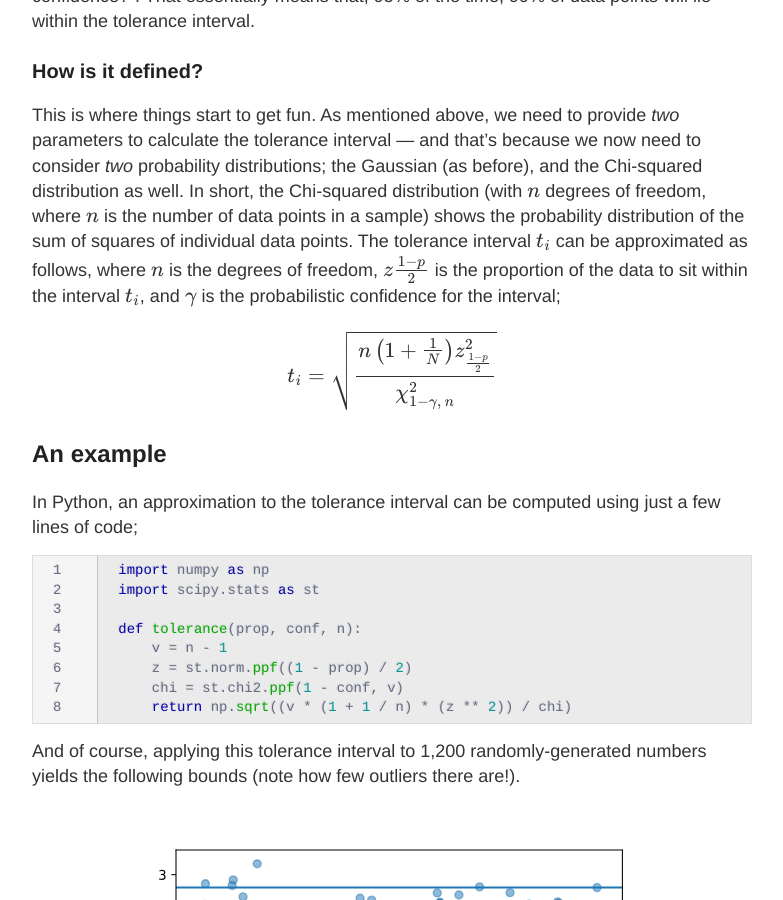
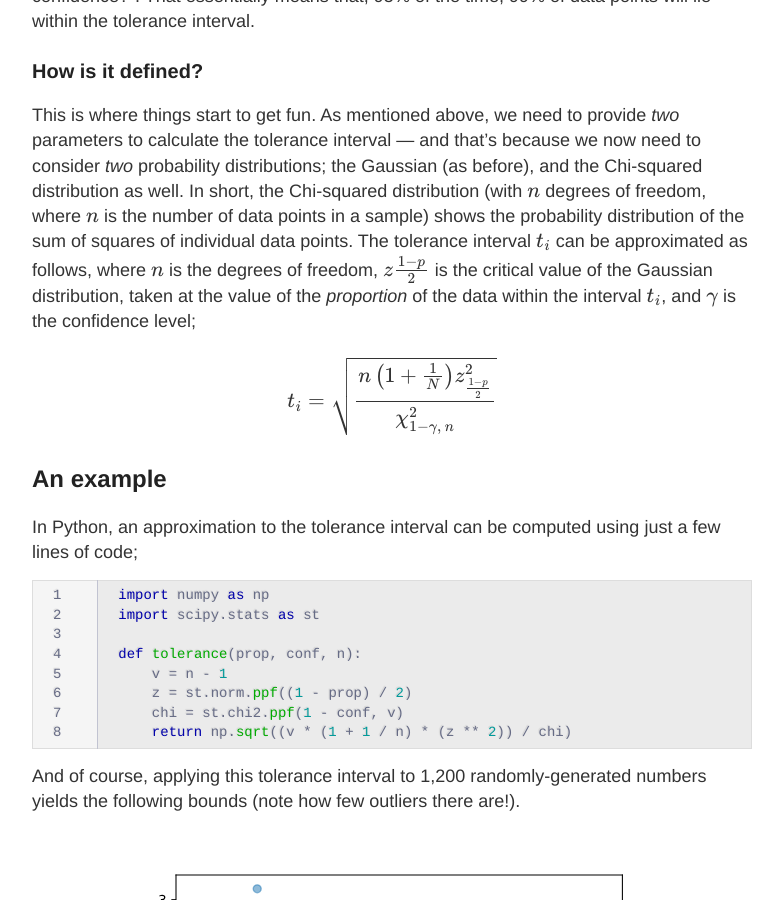
Before and after one commit to smith01s/newey01c.github.io, a Jekyll site: the page built from _posts/2018-02-28-intervals.md, in a window 1280 px wide and 900 px high, scrolled down 2872 px. Shown: the whole window, without its empty margins (248-1031 px from the left). Built offline with Jekyll 4.4.1, drawn with Linux system fonts in a browser that asks for light colours; nearby versions of some CDN libraries; formulas are drawn with MathJax 3; comment, search, counter and statistics services are not loaded.

Commit message:
More error fixing

```diff
--- a/_posts/2018-02-28-intervals.md
+++ b/_posts/2018-02-28-intervals.md
@@ -119,8 +119,9 @@ distribution (with $n$ degrees of freedom, where $n$ is the number of data
 points in a sample) shows the probability distribution of the sum of squares of
 individual data points. The tolerance interval $t_i$ can be approximated as
 follows, where $n$ is the degrees of freedom, $z \frac{1 - p}{2}$ is the
-proportion of the data to sit within the interval $t_i$, and $\gamma$ is the
-probabilistic confidence for the interval;
+critical value of the Gaussian distribution, taken at the value of the
+*proportion* of the data within the interval $t_i$, and $\gamma$ is the
+confidence level;
 
 $$ t_i = \sqrt{\frac{n \left(1 + \frac{1}{N}\right)
 z^2_{\frac{1-p}{2}}}{\chi^2_{1-\gamma, \, n}}} $$
```
